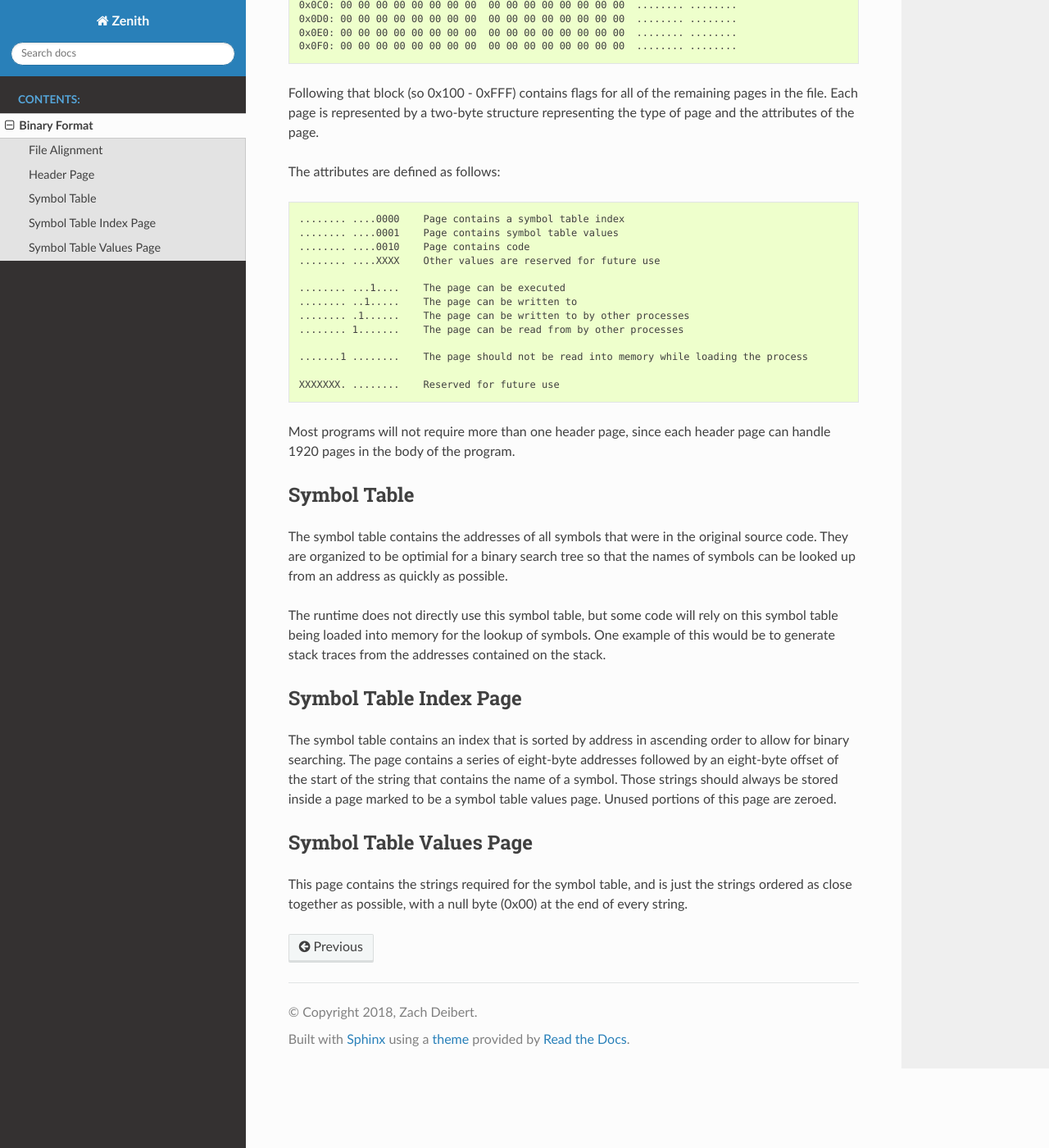
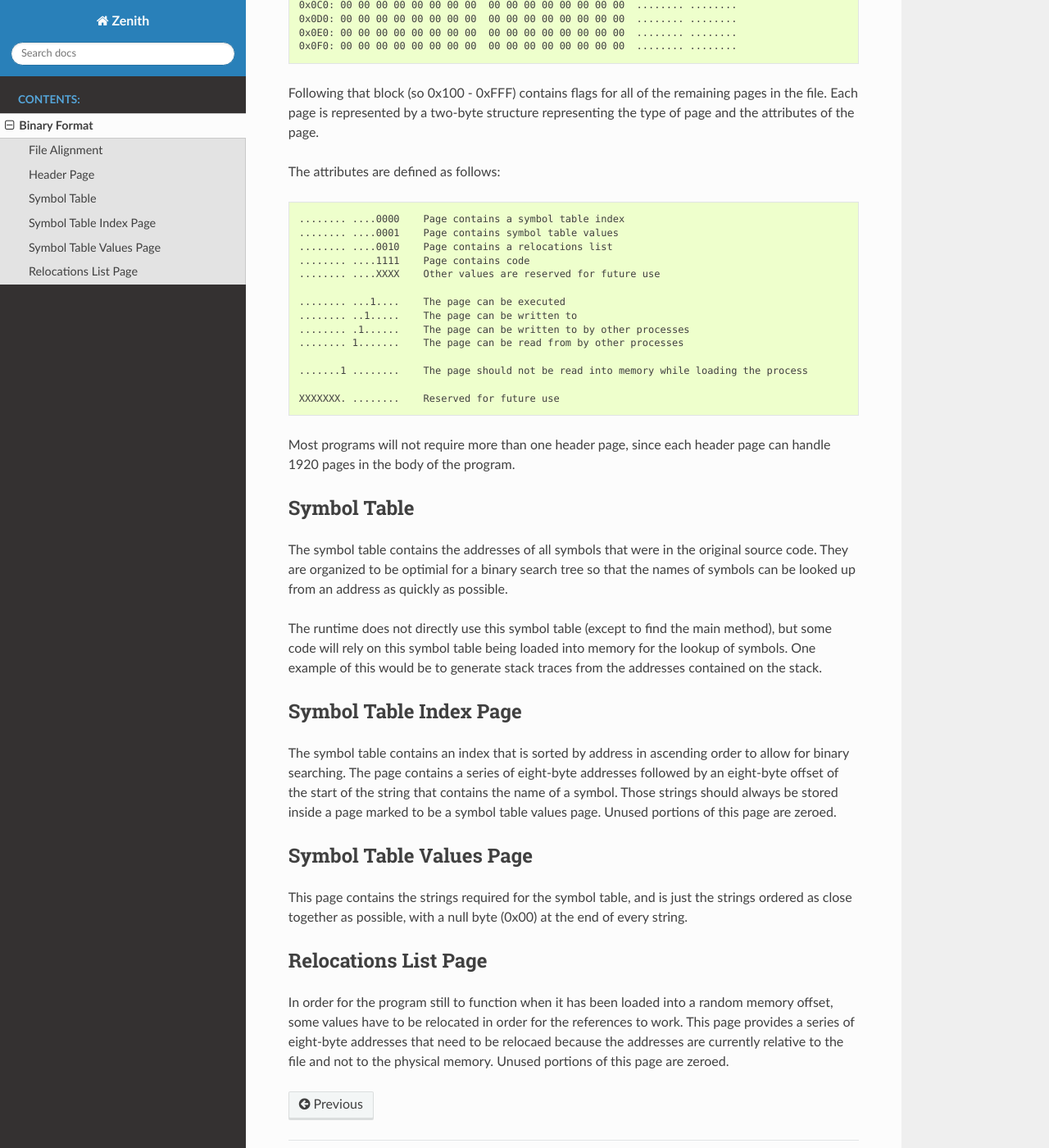
Before and after one commit to zenith-lang/documentation, a Sphinx documentation site: the page built from source/binary.rst, in a window 1280 px wide and 1400 px high, scrolled down 1004 px. Shown: the whole window at 82% size. Built offline with Sphinx 7.4.7 and the Read the Docs theme 2.0.0, drawn with Linux system fonts in a browser that asks for light colours.

Commit message:
Added information about the relocations table

```diff
--- a/source/binary.rst
+++ b/source/binary.rst
@@ -67,7 +67,8 @@ The attributes are defined as follows:
 
     ........ ....0000    Page contains a symbol table index
     ........ ....0001    Page contains symbol table values
-    ........ ....0010    Page contains code
+    ........ ....0010    Page contains a relocations list
+    ........ ....1111    Page contains code
     ........ ....XXXX    Other values are reserved for future use
 
     ........ ...1....    The page can be executed
@@ -90,8 +91,9 @@ source code.
 They are organized to be optimial for a binary search tree so that the names of
 symbols can be looked up from an address as quickly as possible.
 
-The runtime does not directly use this symbol table, but some code will rely on
-this symbol table being loaded into memory for the lookup of symbols.
+The runtime does not directly use this symbol table (except to find the main
+method), but some code will rely on this symbol table being loaded into memory
+for the lookup of symbols.
 One example of this would be to generate stack traces from the addresses
 contained on the stack.
 
@@ -112,3 +114,14 @@ Symbol Table Values Page
 This page contains the strings required for the symbol table, and is just the
 strings ordered as close together as possible, with a null byte (0x00) at the
 end of every string.
+
+Relocations List Page
+^^^^^^^^^^^^^^^^^^^^^
+
+In order for the program still to function when it has been loaded into a random
+memory offset, some values have to be relocated in order for the references to
+work.
+This page provides a series of eight-byte addresses that need to be relocaed
+because the addresses are currently relative to the file and not to the physical
+memory.
+Unused portions of this page are zeroed.
```
